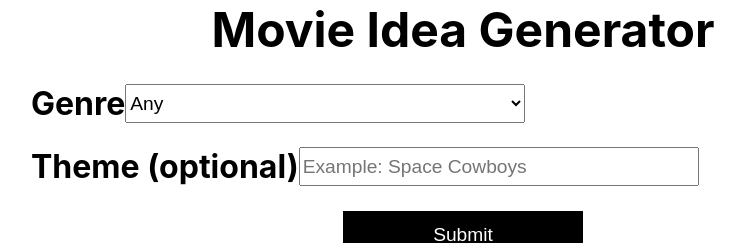
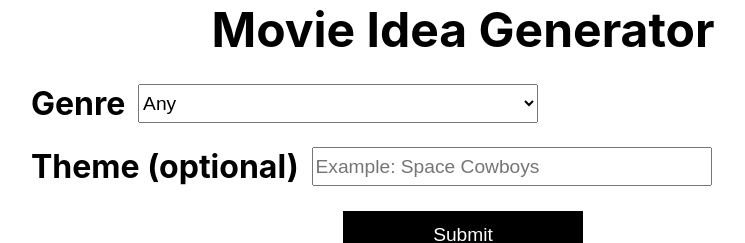
Before and after one commit to kmewrd/ai-fun, a React (Create React App) app: page / in a window 1280 px wide. Shown: the top 243 px of the page, without its empty margins (177-922 px from the left). Built offline with nearby package versions, Linux system fonts and the light colour scheme; no server answers.

Commit message:
Add left margin to input/select

```diff
--- a/src/components/Form/Form.css
+++ b/src/components/Form/Form.css
@@ -20,6 +20,7 @@ select {
   font-size: 1.2rem;
   height: 100%;
   width: 400px;
+  margin-left: 0.8rem;
 }
 
 form > button {
```
